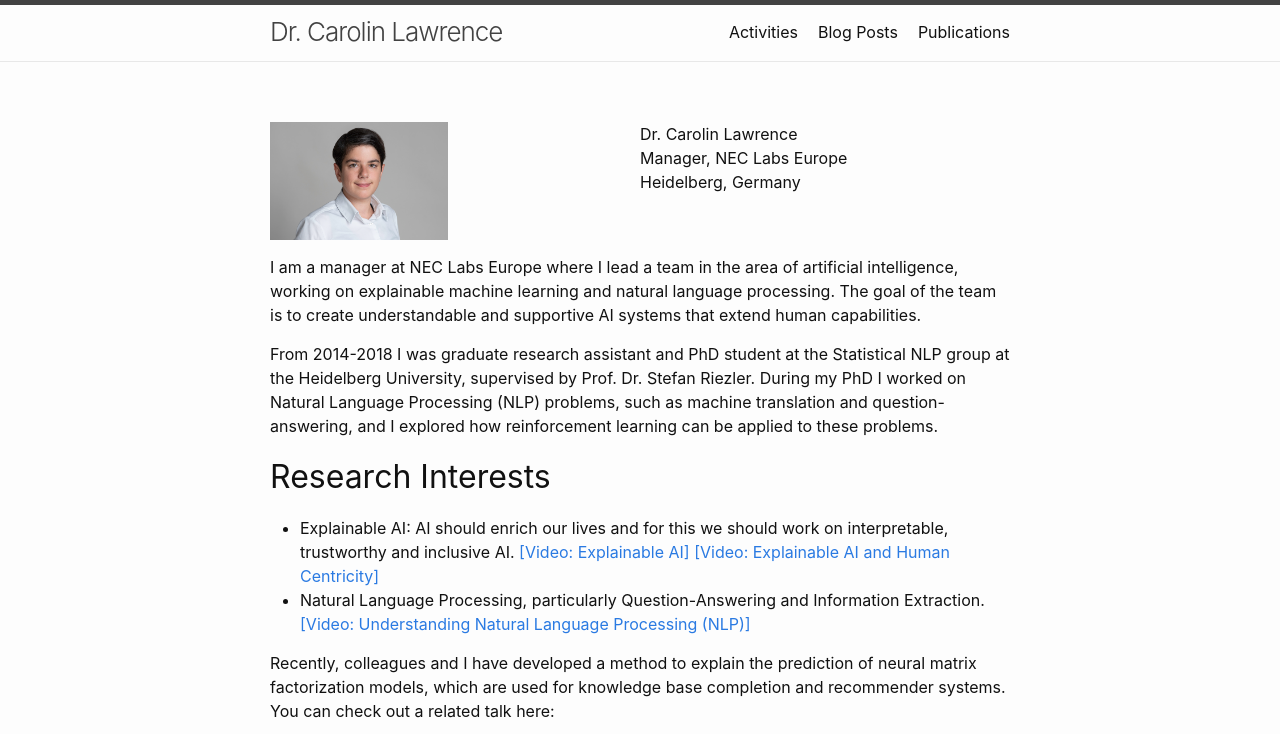
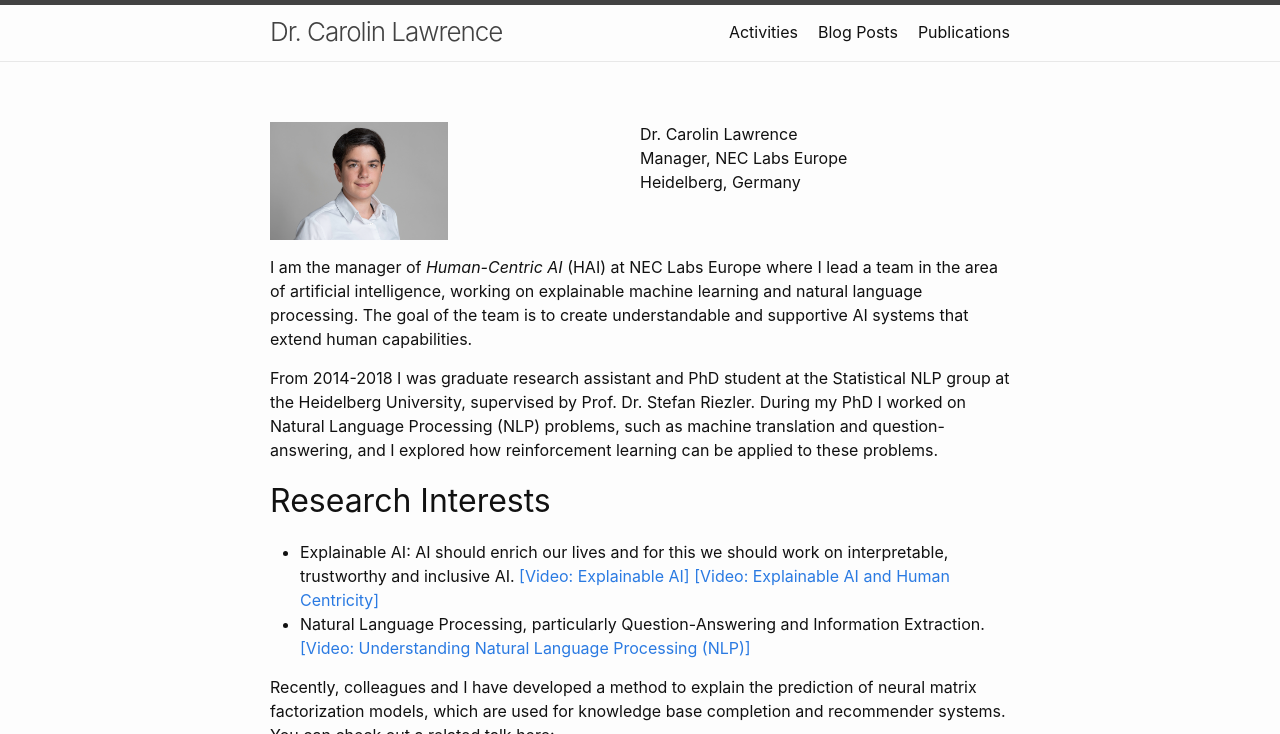
Before and after one commit to carolinlawrence/carolinlawrence.github.io, a Jekyll site: the page built from index.markdown, in a window 1280 px wide and 900 px high, cut to the strip 0-734 px from the top of the window. Built offline with Jekyll 4.4.1, drawn with Linux system fonts in a browser that asks for light colours.

Commit message:
Update index.markdown

```diff
--- a/index.markdown
+++ b/index.markdown
@@ -21,7 +21,7 @@ youtubeId: 6UeOwHtBF_0
     </div>
 </div>
 
-I am a manager at NEC Labs Europe where I lead a team in the area of artificial intelligence, working on explainable machine learning and natural language processing. The goal of the team is to create understandable and supportive AI systems that extend human capabilities.
+I am the manager of <i>Human-Centric AI</i> (HAI) at NEC Labs Europe where I lead a team in the area of artificial intelligence, working on explainable machine learning and natural language processing. The goal of the team is to create understandable and supportive AI systems that extend human capabilities.
 
 From 2014-2018 I was graduate research assistant and PhD student at the Statistical NLP group at the Heidelberg University, supervised by Prof. Dr. Stefan Riezler. During my PhD I worked on Natural Language Processing (NLP) problems, such as machine translation and question-answering, and I explored how reinforcement learning can be applied to these problems.
 
```
